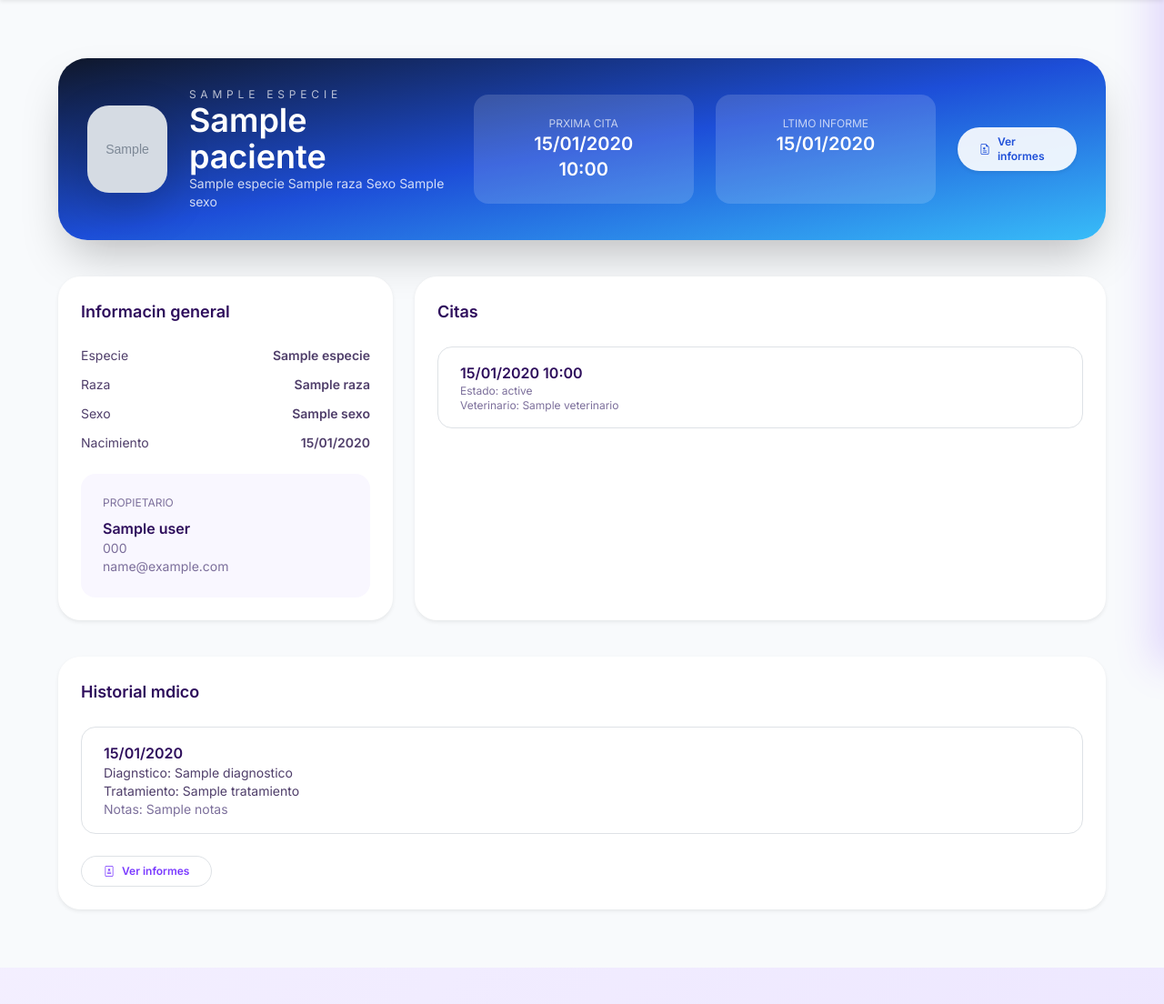
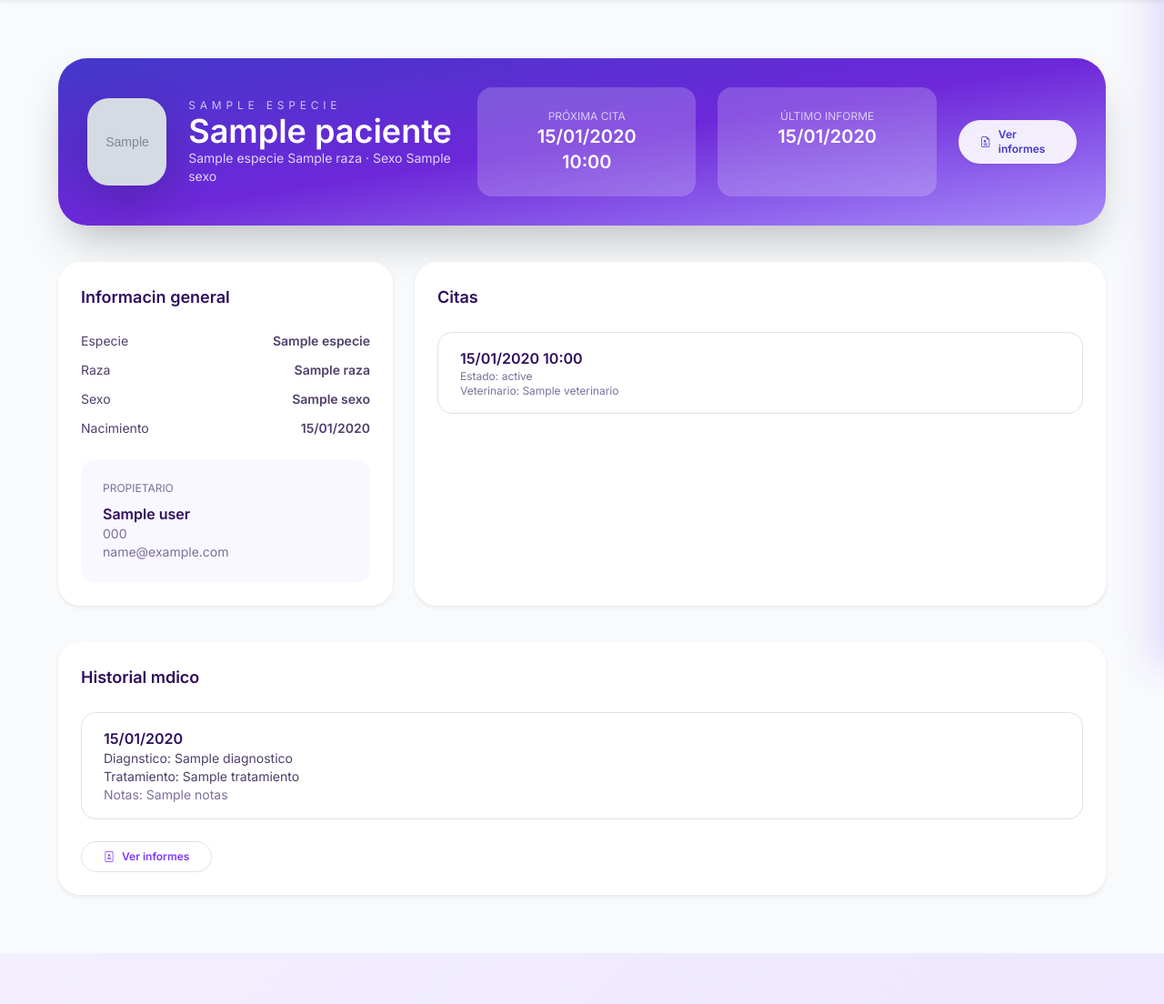
Before and after one commit to Villada-PG3/trabajo-practico-integrador-veterinaria-el-sabueso-feliz, a Django app: template Core/templates/core/detalle_mascota.html in a window 1280 px wide. Shown: the part 69-1173 px from the top of the page at 91% size. Run offline with Django 5.2, Linux system fonts and the light colour scheme; the template is opened without the code that fills it: most values are stand-ins (such as "Sample title", 1, 10 or a date in 2020); grey boxes marked "Sample" are stand-in pictures; some libraries are stand-ins or nearby versions.

Commit message:
cambio de color en algunas otras cosas

```diff
--- a/Core/templates/core/detalle_mascota.html
+++ b/Core/templates/core/detalle_mascota.html
@@ -6,28 +6,39 @@
 
 {% block content %}
 <div class="max-w-6xl mx-auto space-y-10">
-    <section class="rounded-[32px] bg-gradient-to-br from-[#0f172a] via-[#1d4ed8] to-[#38bdf8] text-white shadow-2xl p-8">
+    <section class="rounded-[32px] bg-gradient-to-br from-[#4338ca] via-[#6d28d9] to-[#a78bfa] text-white shadow-2xl p-8">
         <div class="flex flex-col gap-6 lg:flex-row lg:items-center lg:justify-between">
+
+            <!-- Foto + info básica -->
             <div class="flex items-center gap-4">
-                <div class="rounded-3xl bg-white/15 w-24 h-24 flex items-center justify-center text-4xl font-semibold shadow-lg overflow-hidden">
+
+                <!-- Foto / inicial -->
+                <div class="rounded-3xl bg-white/20 w-24 h-24 flex items-center justify-center text-4xl font-semibold shadow-lg overflow-hidden backdrop-blur">
                     {% if paciente.foto %}
                         <img src="{{ paciente.foto.url }}" alt="Foto de {{ paciente.nombre }}" class="w-full h-full object-cover">
                     {% else %}
                         {{ paciente.nombre|slice:":1"|upper }}
                     {% endif %}
                 </div>
+
+                <!-- Nombre e info -->
                 <div>
                     <p class="text-xs uppercase tracking-[0.4em] text-white/70">{{ paciente.especie }}</p>
                     <h1 class="text-4xl font-semibold">{{ paciente.nombre }}</h1>
                     <p class="text-white/80 text-sm">
-                        {{ paciente.especie }}{% if paciente.raza %}  {{ paciente.raza }}{% endif %}  Sexo {{ paciente.sexo }}
+                        {{ paciente.especie }}
+                        {% if paciente.raza %} {{ paciente.raza }}{% endif %}
+                        · Sexo {{ paciente.sexo }}
                     </p>
                 </div>
             </div>
+
+            <!-- Próxima cita + último informe -->
             <div class="grid grid-cols-1 sm:grid-cols-2 gap-4 text-center">
+
                 {% if proxima_cita %}
-                <div class="rounded-2xl bg-white/15 px-5 py-4">
-                    <p class="text-xs uppercase text-white/70">Prxima cita</p>
+                <div class="rounded-2xl bg-white/20 px-5 py-4 backdrop-blur">
+                    <p class="text-xs uppercase text-white/70">Próxima cita</p>
                     <p class="text-xl font-semibold">
                         {% if proxima_cita.fecha_hora %}
                             {{ proxima_cita.fecha_hora|date:"d/m/Y H:i" }}
@@ -37,21 +48,27 @@
                     </p>
                 </div>
                 {% endif %}
+
                 {% if ultima_consulta %}
-                <div class="rounded-2xl bg-white/15 px-5 py-4">
-                    <p class="text-xs uppercase text-white/70">ltimo informe</p>
+                <div class="rounded-2xl bg-white/20 px-5 py-4 backdrop-blur">
+                    <p class="text-xs uppercase text-white/70">Último informe</p>
                     <p class="text-xl font-semibold">{{ ultima_consulta.fecha|date:"d/m/Y" }}</p>
                 </div>
                 {% endif %}
             </div>
+
+            <!-- Botón -->
             <div class="flex flex-wrap gap-3">
-                <a href="{% url 'citas_informes_mascota' paciente.id %}" class="inline-flex items-center gap-2 rounded-full bg-white/90 px-4 py-2 text-xs font-semibold text-[#1d4ed8] shadow-sm">
+                <a href="{% url 'citas_informes_mascota' paciente.id %}"
+                   class="inline-flex items-center gap-2 rounded-full bg-white/90 px-4 py-2 text-xs font-semibold text-[#4338ca] shadow-sm hover:bg-white">
                     <i class="bi bi-file-earmark-medical"></i>
                     Ver informes
                 </a>
             </div>
+
         </div>
     </section>
+
 
     <section class="grid gap-6 lg:grid-cols-3">
         <div class="rounded-[24px] border border-white bg-white shadow-sm p-6">
```
Also changed, not shown: Core/templates/core/detalle_cita.html (+18 -5 lines).
